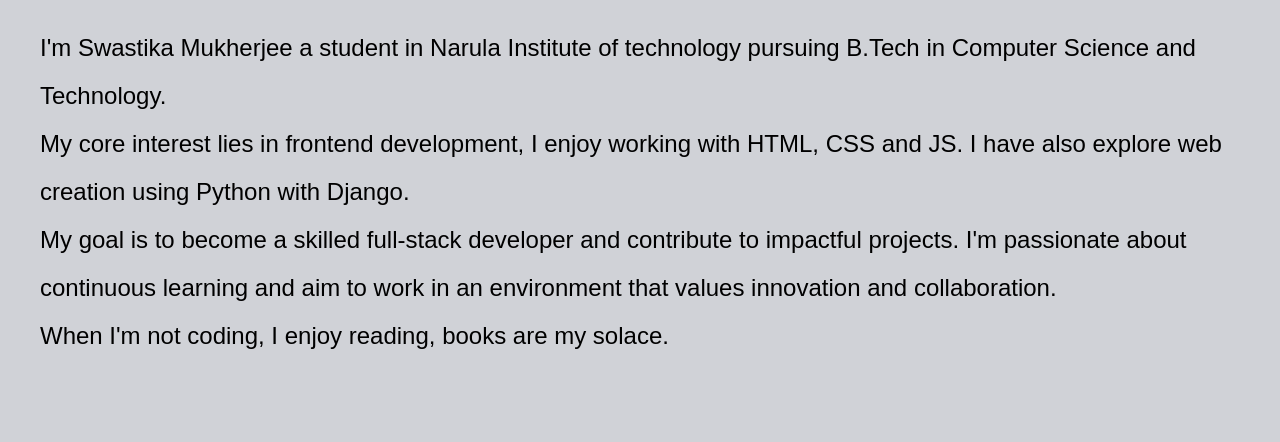
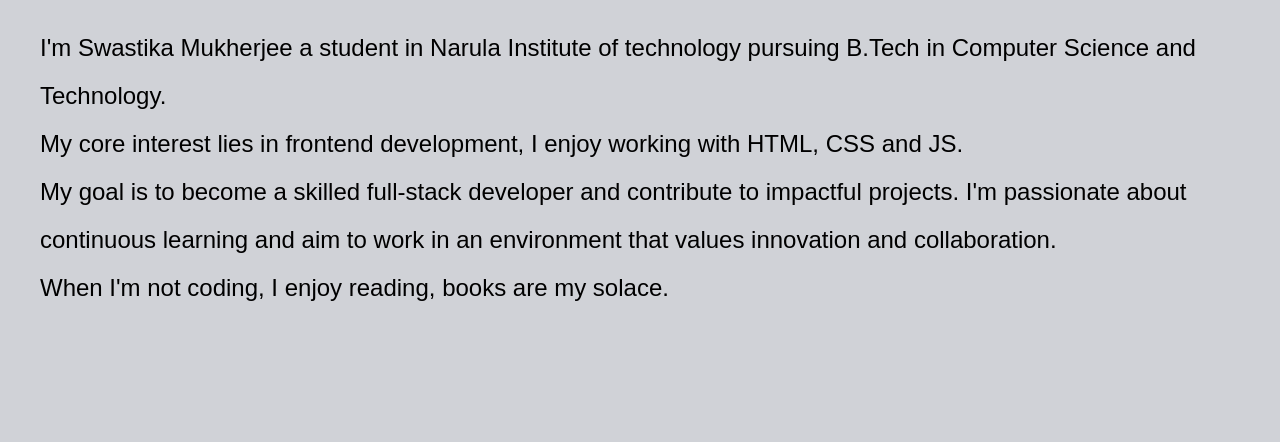
Before and after one commit to mukherjee16swastika/Portfolio, a plain HTML site: page about.html in a window 1280 px wide. Shown: the part 358-800 px from the top of the page. Drawn offline with Linux system fonts and the light colour scheme.

Commit message:
Grammatical error changes

```diff
--- a/about.html
+++ b/about.html
@@ -28,7 +28,7 @@
   <section class="about-page">
     <h2>About Me</h2>
     <p>I'm Swastika Mukherjee a student in Narula Institute of technology pursuing B.Tech in Computer Science and Technology.</p>
-    <p>My core interest lies in frontend development, I enjoy working with HTML, CSS and JS. I have also explore web creation using Python with Django.</p>
+    <p>My core interest lies in frontend development, I enjoy working with HTML, CSS and JS. </p>
     <p> My goal is to become a skilled full-stack developer and contribute to impactful projects. I'm passionate about continuous learning and aim to work in an environment that values innovation and collaboration.</p>
     <p> When I'm not coding, I enjoy reading, books are my solace.</p>
   </section>
```
